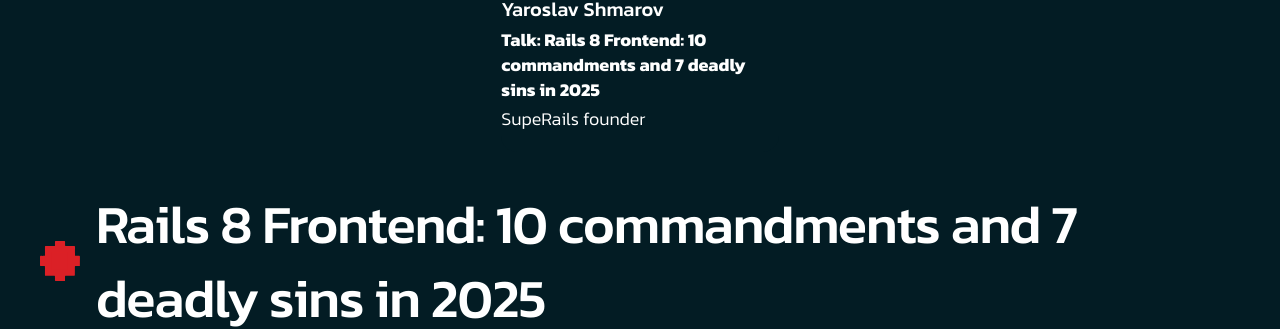
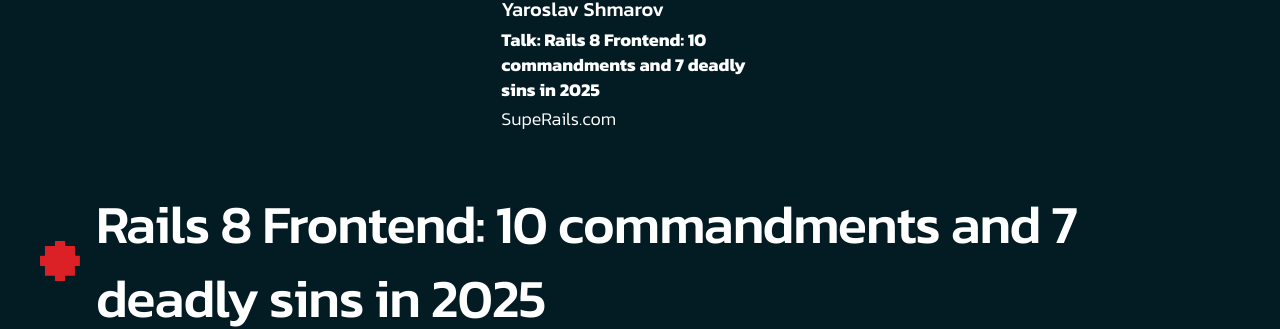
Before and after one commit to euruko/2024.euruko.org, a Jekyll site: the page built from speakers/yaroslav_shmarov.html, in a window 1280 px wide and 900 px high, scrolled down 401 px. Shown: the part 155-484 px from the top of the window. Built offline with Jekyll 4.4.1, drawn with Linux system fonts in a browser that asks for light colours; comment, search, counter and statistics services are not loaded.

Commit message:
Update text for Yaroslav

```diff
--- a/_includes/partners_section.html
+++ b/_includes/partners_section.html
@@ -29,7 +29,7 @@
           <div class="card__label card-label--secondary card__label--sm">Community Partner</div>
           <div class="card__body">
             <a href="https://superails.com/" target="_blank" class="card__body__link">
-              <img src="/assets/images/partners/superails.png" alt="SupeRails" />
+              <img src="/assets/images/partners/superails.png" alt="SupeRails.com" />
             </a>
           </div>
         </div>
--- a/all_speakers.html
+++ b/all_speakers.html
@@ -693,7 +693,7 @@
               </ul>
               <h4 class="card__name">Yaroslav Shmarov</h4>
               <p class="card__note text--bold">Talk: Rails 8 Frontend: 10 commandments and 7 deadly sins in 2025</p>
-              <p class="card__note">SupeRails founder</p>
+              <p class="card__note">SupeRails.com</p>
             </div>
           </div>
         </div>
--- a/speakers/yaroslav_shmarov.html
+++ b/speakers/yaroslav_shmarov.html
@@ -21,7 +21,7 @@
               </ul>
               <h4 class="card__name">Yaroslav Shmarov</h4>
               <p class="card__note text--bold">Talk: Rails 8 Frontend: 10 commandments and 7 deadly sins in 2025</p>
-              <p class="card__note">SupeRails founder</p>
+              <p class="card__note">SupeRails.com</p>
             </div>
           </div>
         </div>
```
